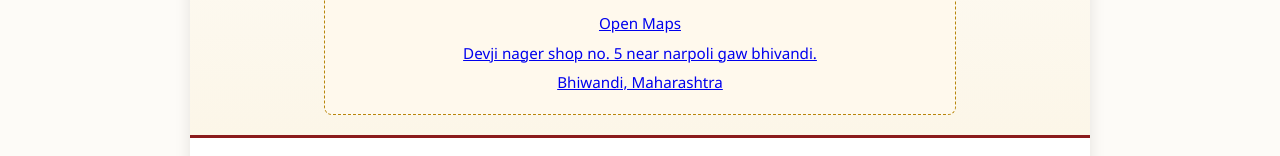
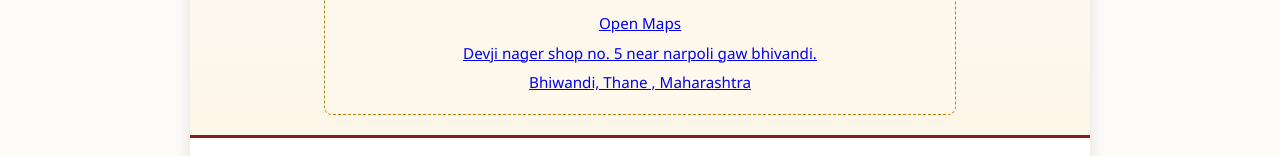
Before and after one commit to Laxmifarsan/laxmifarsan.github.io, a plain HTML site: page index.html in a window 1280 px wide. Shown: the part 347-503 px from the top of the page. Drawn offline with Linux system fonts and the light colour scheme.

Commit message:
Update index.html

```diff
--- a/index.html
+++ b/index.html
@@ -209,7 +209,7 @@
                                 </span>
                             </div>
                             <p id="store-address" class="text-gray-600 mt-2 leading-relaxed">Devji nager shop no. 5 near narpoli gaw bhivandi.</p>
-                            <p class="text-brandGold font-medium text-sm mt-1 uppercase tracking-wider">Bhiwandi, Maharashtra</p>
+                            <p class="text-brandGold font-medium text-sm mt-1 uppercase tracking-wider">Bhiwandi, Thane ,  Maharashtra</p>
                         </div>
                     </div>
                 </a>
```
